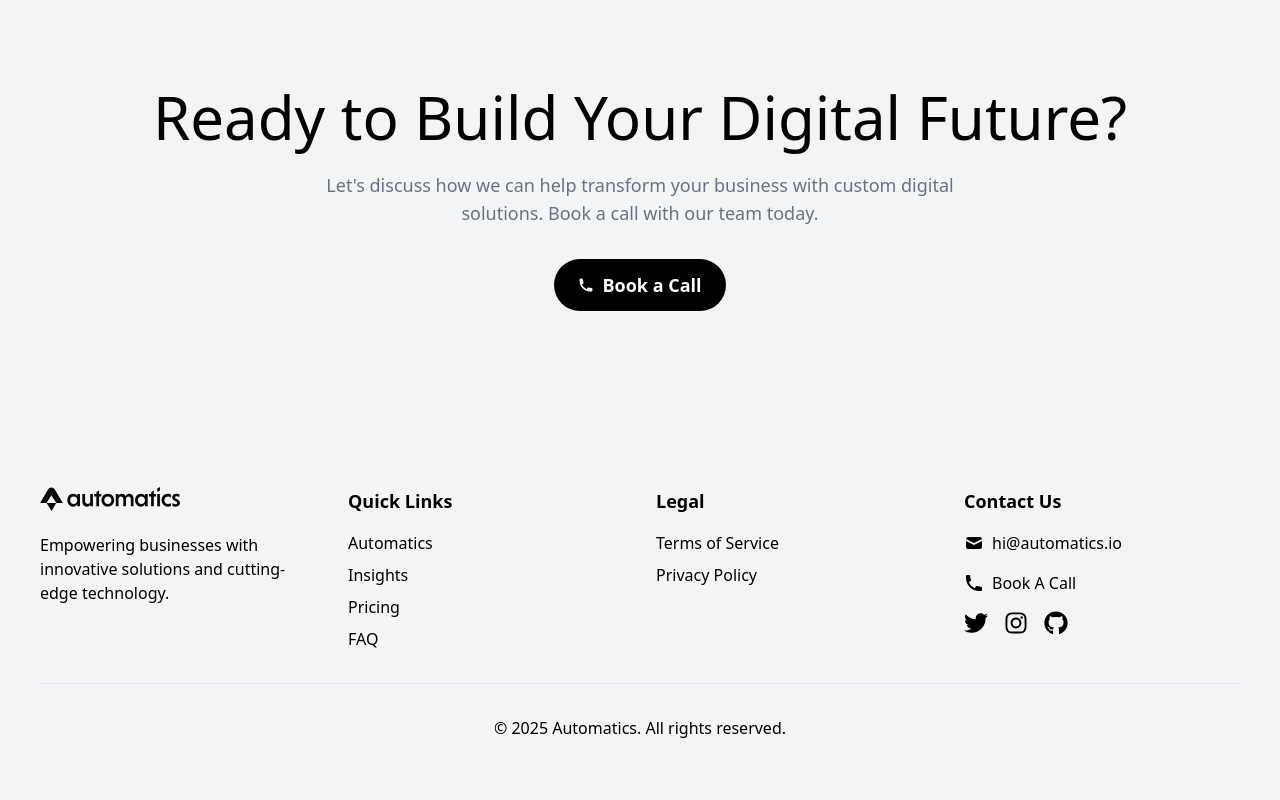
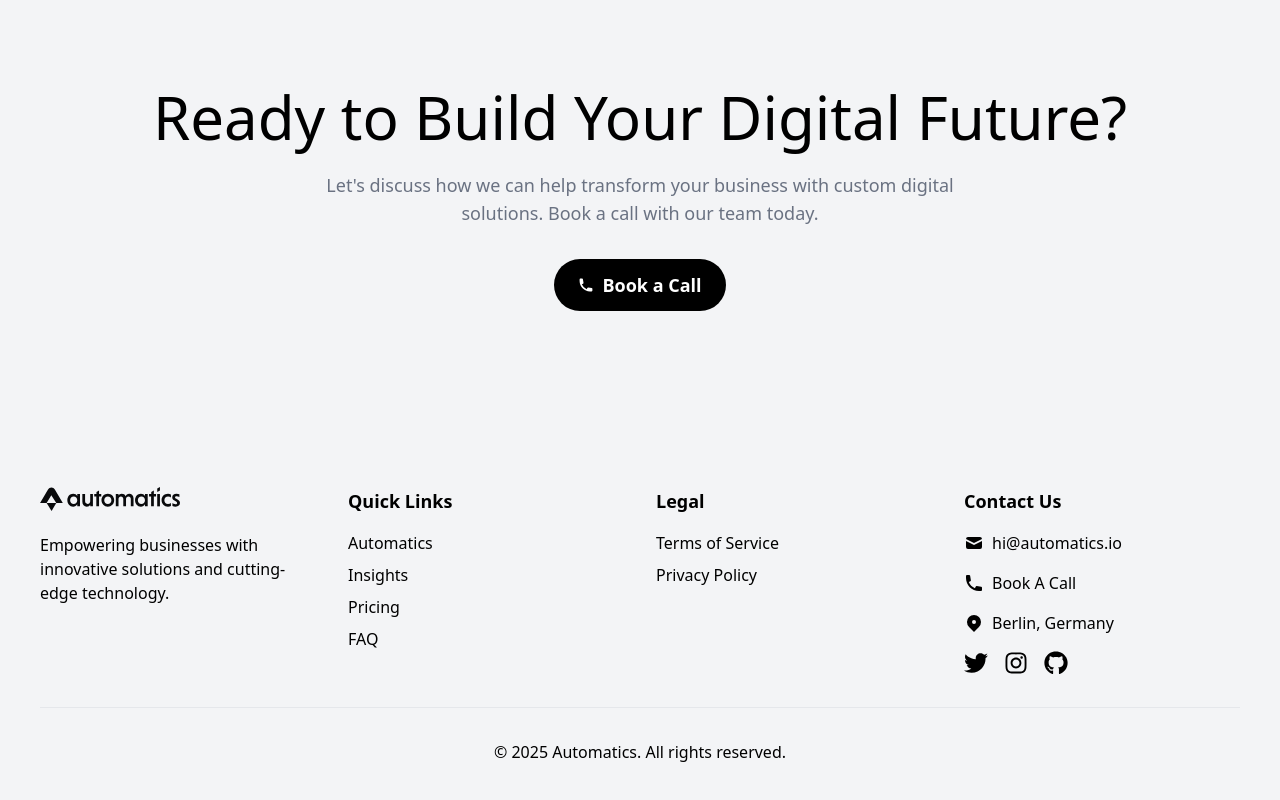
Before and after one commit to cursedxp/automatics.dev, a Next.js app: page /about-us in a window 1280 px wide. Shown: the part 2646-3446 px from the top of the page. Built offline with nearby package versions, Linux system fonts and the light colour scheme; a web font is replaced by a local one.

Commit message:
feat(Footer.js): add HiLocationMarker icon and location information to the footer for enhanced contact details style(Footer.js): update string quotes from single to double for consistency and improve readability

```diff
--- a/app/components/home/footer/Footer.js
+++ b/app/components/home/footer/Footer.js
@@ -1,6 +1,6 @@
 "use client";
 import Link from "next/link";
-import { HiPhone, HiMail } from "react-icons/hi";
+import { HiPhone, HiMail, HiLocationMarker } from "react-icons/hi";
 import { FaTwitter, FaInstagram, FaGithub } from "react-icons/fa";
 import Logo from "@/app/components/common/Logo";
 const Footer = () => {
@@ -49,7 +49,7 @@ const Footer = () => {
               <li>
                 <a
                   href="#pricing"
-                  onClick={(e) => scrollToSection(e, 'pricing')}
+                  onClick={(e) => scrollToSection(e, "pricing")}
                   className="text-black hover:scale-105 transition-all duration-300 cursor-pointer"
                 >
                   Pricing
@@ -58,7 +58,7 @@ const Footer = () => {
               <li>
                 <a
                   href="#faq"
-                  onClick={(e) => scrollToSection(e, 'faq')}
+                  onClick={(e) => scrollToSection(e, "faq")}
                   className="text-black hover:scale-105 transition-all duration-300 cursor-pointer"
                 >
                   FAQ
@@ -92,7 +92,9 @@ const Footer = () => {
 
           {/* Contact & Social */}
           <div>
-            <h3 className="text-lg font-semibold mb-4 text-black">Contact Us</h3>
+            <h3 className="text-lg font-semibold mb-4 text-black">
+              Contact Us
+            </h3>
             <div className="space-y-4">
               <div className="flex items-center gap-2 text-black">
                 <HiMail className="w-5 h-5" />
@@ -113,6 +115,12 @@ const Footer = () => {
                 >
                   Book A Call
                 </Link>
+              </div>
+              <div className="flex items-start gap-2 text-black">
+                <HiLocationMarker className="w-5 h-5 mt-0.5 flex-shrink-0" />
+                <div>
+                  <p className="text-black">Berlin, Germany</p>
+                </div>
               </div>
               <div className="flex space-x-4">
                 <a
```
